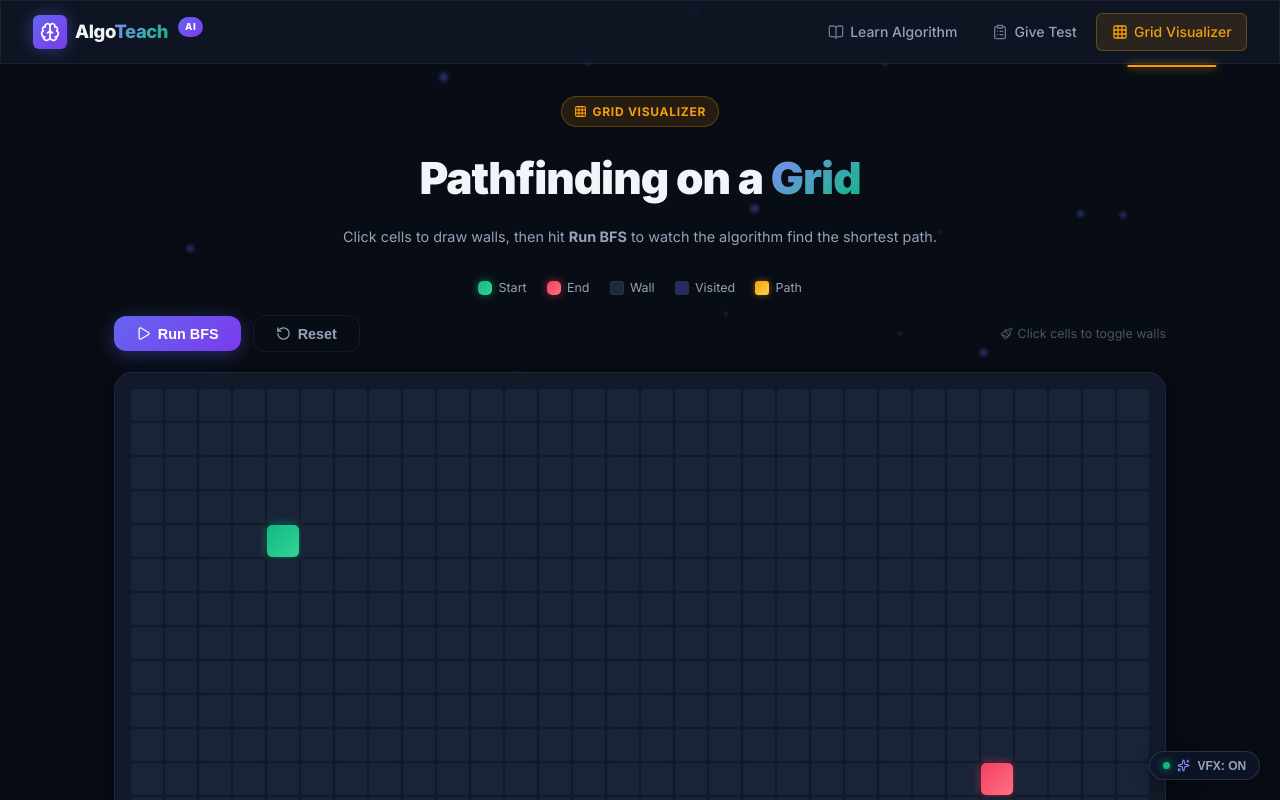
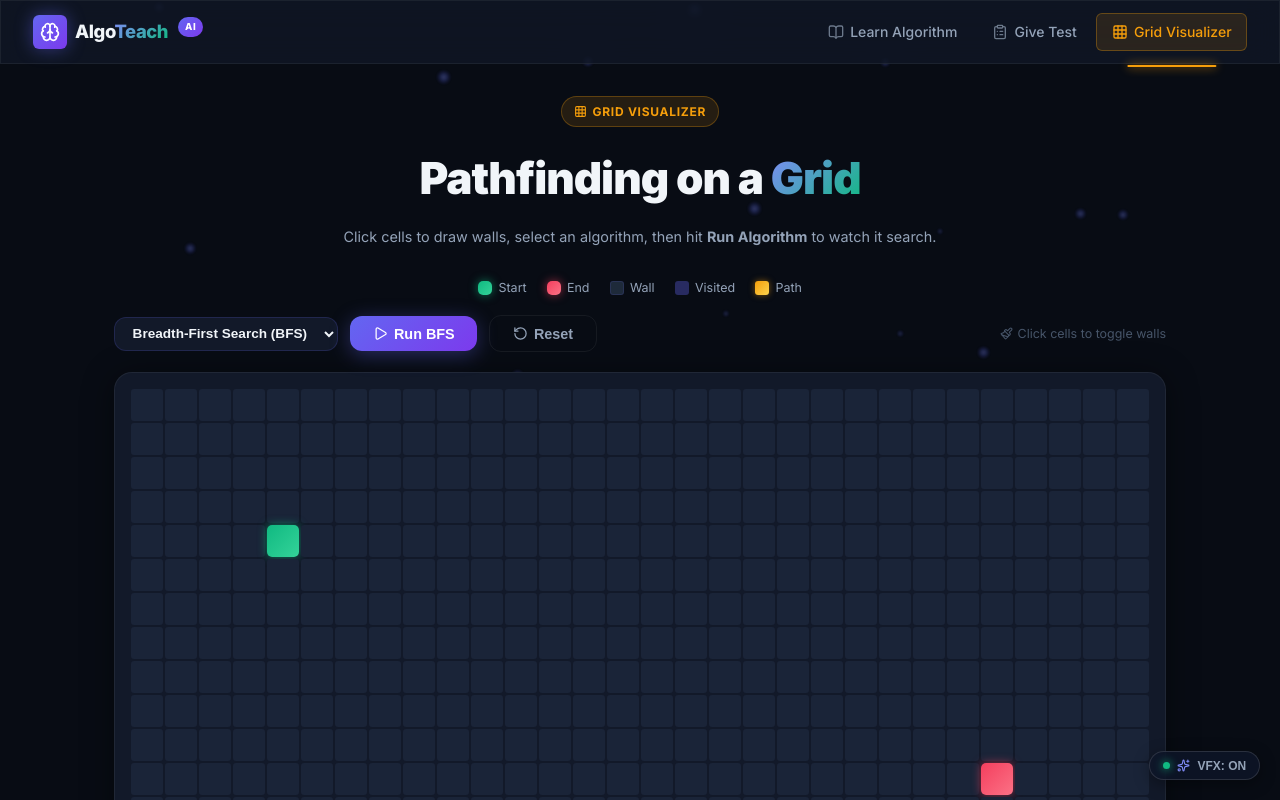
Before and after one commit to Md-Shahed-Chowdhury/AlgoTech-AI, a React (Vite) app: page /grid in a window 1280 px wide. Shown: the top 800 px of the page. Built offline with nearby package versions, Linux system fonts and the light colour scheme.

Commit message:
DFS grid simulator

```diff
--- a/src/pages/GridPage.jsx
+++ b/src/pages/GridPage.jsx
@@ -32,6 +32,7 @@ export default function GridPage() {
   const [grid, setGrid]       = useState(makeGrid)
   const [drawing, setDrawing] = useState(false)
   const [running, setRunning] = useState(false)
+  const [algorithm, setAlgorithm] = useState('bfs')
 
   const toggleCell = useCallback((r, c) => {
     setGrid(prev => {
@@ -109,6 +110,80 @@ export default function GridPage() {
     setRunning(false)
   }
 
+  // Stack-based Grid DFS visualizer
+  const runDFS = async () => {
+    setRunning(true)
+    const g = grid.map(row => [...row])
+
+    let startR, startC, endR, endC
+    for (let r = 0; r < ROWS; r++)
+      for (let c = 0; c < COLS; c++) {
+        if (g[r][c] === CELL_START) { startR = r; startC = c }
+        if (g[r][c] === CELL_END)   { endR   = r; endC   = c }
+      }
+
+    const visited = Array.from({ length: ROWS }, () => new Array(COLS).fill(false))
+    const parent  = Array.from({ length: ROWS }, () => new Array(COLS).fill(null))
+    const stack   = [[startR, startC]]
+    const dirs    = [[0,1],[1,0],[0,-1],[-1,0]]
+    let found     = false
+
+    const delay = ms => new Promise(r => setTimeout(r, ms))
+
+    while (stack.length) {
+      const [r, c] = stack.pop()
+
+      if (visited[r][c]) continue
+      visited[r][c] = true
+
+      if (r === endR && c === endC) { found = true; break }
+
+      if (g[r][c] !== CELL_START && g[r][c] !== CELL_END) {
+        setGrid(prev => {
+          const ng = prev.map(row => [...row])
+          ng[r][c] = CELL_VISITED
+          return ng
+        })
+        await delay(18)
+      }
+
+      for (const [dr, dc] of dirs) {
+        const nr = r + dr, nc = c + dc
+        if (nr < 0 || nr >= ROWS || nc < 0 || nc >= COLS) continue
+        if (visited[nr][nc] || g[nr][nc] === CELL_WALL) continue
+        if (g[nr][nc] === CELL_START) continue
+        if (!parent[nr][nc]) {
+          parent[nr][nc] = [r, c]
+        }
+        stack.push([nr, nc])
+      }
+    }
+
+    if (found) {
+      // Trace back path
+      let cur = [endR, endC]
+      const path = []
+      while (cur) { path.push(cur); cur = parent[cur[0]][cur[1]] }
+      path.reverse()
+      for (const [r, c] of path) {
+        if (g[r][c] !== CELL_START && g[r][c] !== CELL_END) {
+          setGrid(prev => {
+            const ng = prev.map(row => [...row])
+            ng[r][c] = CELL_PATH
+            return ng
+          })
+          await delay(30)
+        }
+      }
+    }
+    setRunning(false)
+  }
+
+  const handleRun = () => {
+    if (algorithm === 'bfs') runBFS()
+    else if (algorithm === 'dfs') runDFS()
+  }
+
   return (
     <div className={styles.page}>
       <div className={styles.header}>
@@ -119,7 +194,7 @@ export default function GridPage() {
           Pathfinding on a <span className="gradient-text">Grid</span>
         </h1>
         <p className={styles.sub}>
-          Click cells to draw walls, then hit <strong>Run BFS</strong> to watch the algorithm find the shortest path.
+          Click cells to draw walls, select an algorithm, then hit <strong>Run Algorithm</strong> to watch it search.
         </p>
       </div>
 
@@ -141,13 +216,23 @@ export default function GridPage() {
 
       {/* Controls */}
       <div className={styles.controls}>
+        <select
+          id="grid-algo-select"
+          className={styles.select}
+          value={algorithm}
+          onChange={e => setAlgorithm(e.target.value)}
+          disabled={running}
+        >
+          <option value="bfs">Breadth-First Search (BFS)</option>
+          <option value="dfs">Depth-First Search (DFS)</option>
+        </select>
         <button
           id="grid-run"
           className={`btn btn-primary`}
-          onClick={runBFS}
+          onClick={handleRun}
           disabled={running}
         >
-          <Play size={15} /> {running ? 'Running…' : 'Run BFS'}
+          <Play size={15} /> {running ? 'Running…' : `Run ${algorithm.toUpperCase()}`}
         </button>
         <button
           id="grid-reset"
--- a/src/pages/GridPage.module.css
+++ b/src/pages/GridPage.module.css
@@ -52,6 +52,28 @@
   gap: 0.75rem;
   margin-bottom: 1.25rem;
   flex-wrap: wrap;
+}
+
+.select {
+  background: var(--bg-card);
+  color: var(--text-main);
+  border: 1px solid var(--border);
+  padding: 0.45rem 0.85rem;
+  border-radius: var(--r-md, 8px);
+  font-size: 0.85rem;
+  font-weight: 600;
+  outline: none;
+  cursor: pointer;
+  transition: border-color var(--fast);
+}
+
+.select:focus {
+  border-color: #6366f1;
+}
+
+.select:disabled {
+  opacity: 0.6;
+  cursor: not-allowed;
 }
 
 .hint {
```
